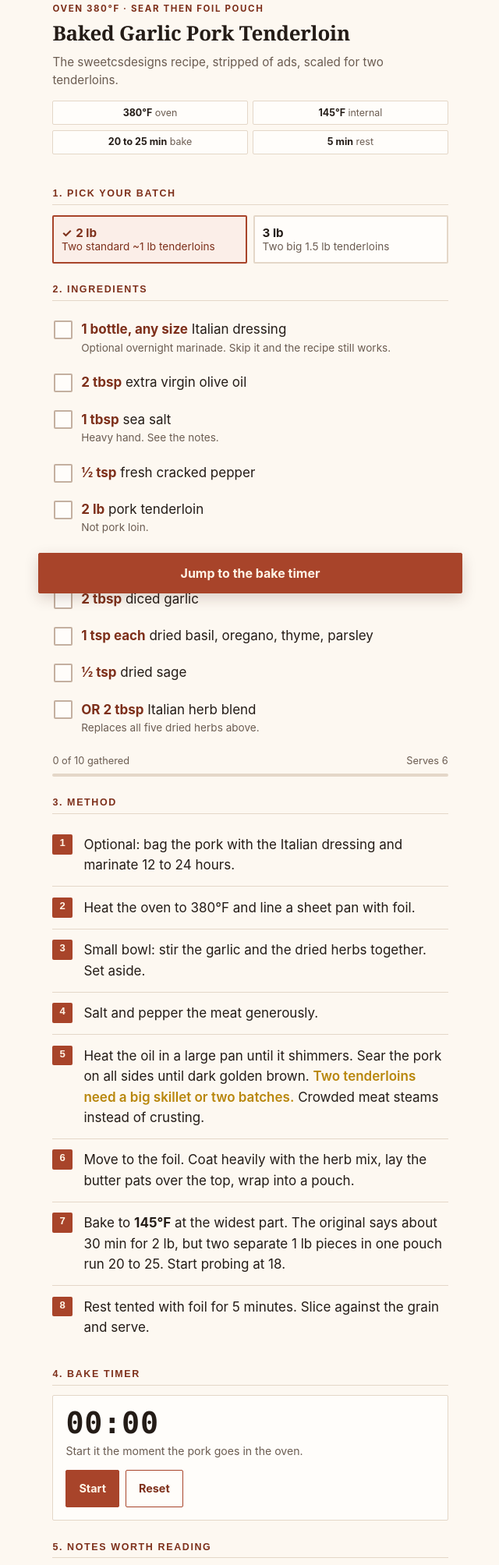
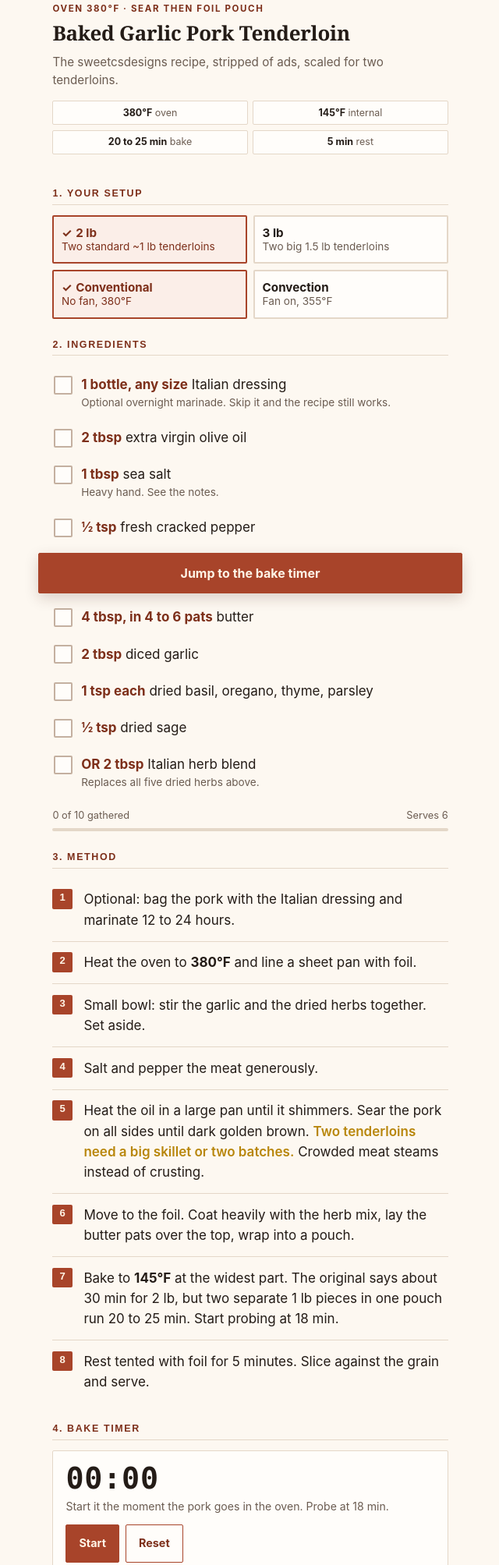
Before and after one commit to dpsoccerdude101/pork-tenderloin-recipe, a plain HTML site: page index.html in a window 1280 px wide. Shown: the part 23-2030 px from the top of the page at 78% size, without its empty margins (319-959 px from the left). Drawn offline with Linux system fonts and the light colour scheme.

Commit message:
Add convection oven toggle

```diff
--- a/index.html
+++ b/index.html
@@ -57,6 +57,7 @@ h2{
 
 /* batch toggle */
 .batch{display:grid;grid-template-columns:1fr 1fr;gap:.5rem}
+.batch + .batch{margin-top:.5rem}
 .batch button{
   font:inherit;font-size:.85rem;line-height:1.25;
   padding:.7rem .6rem;min-height:56px;
@@ -172,25 +173,33 @@ footer p{margin:.35rem 0}
 <div class="wrap">
 
 <header>
-  <p class="eyebrow">Oven 380&deg;F &middot; Sear then foil pouch</p>
+  <p class="eyebrow">Oven <span id="ebtemp">380&deg;F</span> &middot; Sear then foil pouch</p>
   <h1>Baked Garlic Pork Tenderloin</h1>
   <p class="sub">The sweetcsdesigns recipe, stripped of ads, scaled for two tenderloins.</p>
   <ul class="chips">
-    <li><b>380&deg;F</b> oven</li>
+    <li><b id="chiptemp">380&deg;F</b> oven</li>
     <li><b>145&deg;F</b> internal</li>
-    <li><b>20 to 25 min</b> bake</li>
+    <li><b id="chiptime">20 to 25 min</b> bake</li>
     <li><b>5 min</b> rest</li>
   </ul>
 </header>
 
 <section>
-  <h2>1. Pick your batch</h2>
+  <h2>1. Your setup</h2>
   <div class="batch">
     <button type="button" id="b1" aria-pressed="true" data-batch="a">
       <b><span class="tick" aria-hidden="true">&#10003;</span>2 lb</b>Two standard ~1 lb tenderloins
     </button>
     <button type="button" id="b2" aria-pressed="false" data-batch="b">
       <b><span class="tick" aria-hidden="true">&#10003;</span>3 lb</b>Two big 1.5 lb tenderloins
+    </button>
+  </div>
+  <div class="batch">
+    <button type="button" id="m1" aria-pressed="true" data-mode="c">
+      <b><span class="tick" aria-hidden="true">&#10003;</span>Conventional</b>No fan, 380&deg;F
+    </button>
+    <button type="button" id="m2" aria-pressed="false" data-mode="v">
+      <b><span class="tick" aria-hidden="true">&#10003;</span>Convection</b>Fan on, 355&deg;F
     </button>
   </div>
 </section>
@@ -217,12 +226,12 @@ footer p{margin:.35rem 0}
   <h2>3. Method</h2>
   <ol class="steps">
     <li>Optional: bag the pork with the Italian dressing and marinate 12 to 24 hours.</li>
-    <li>Heat the oven to 380&deg;F and line a sheet pan with foil.</li>
+    <li>Heat the oven to <b id="steptemp">380&deg;F</b> and line a sheet pan with foil.</li>
     <li>Small bowl: stir the garlic and the dried herbs together. Set aside.</li>
     <li>Salt and pepper the meat generously.</li>
     <li>Heat the oil in a large pan until it shimmers. Sear the pork on all sides until dark golden brown. <span class="warn">Two tenderloins need a big skillet or two batches.</span> Crowded meat steams instead of crusting.</li>
     <li>Move to the foil. Coat heavily with the herb mix, lay the butter pats over the top, wrap into a pouch.</li>
-    <li>Bake to <b>145&deg;F</b> at the widest part. The original says about 30 min for 2 lb, but two separate 1 lb pieces in one pouch run 20 to 25. Start probing at 18.</li>
+    <li>Bake to <b>145&deg;F</b> at the widest part. The original says about 30 min for 2 lb, but two separate 1 lb pieces in one pouch run <span id="steptime">20 to 25 min</span>. Start probing at <span id="probeat">18</span> min.</li>
     <li>Rest tented with foil for 5 minutes. Slice against the grain and serve.</li>
   </ol>
 </section>
@@ -242,6 +251,7 @@ footer p{margin:.35rem 0}
 <section>
   <h2>5. Notes worth reading</h2>
   <ul class="notes">
+    <li class="hot" id="convnote" hidden><b>Convection.</b> Fan on means drop the dial 25&deg;F and start checking about 25% earlier, so 355&deg;F and probe at 13 min. Two cooks here: the fan speeds heat into the pouch, but it never touches the meat because the foil shields it. That means no extra browning and no drying out, which is the usual convection complaint. Keep the pouch clear of the back wall so it cannot sit over the fan inlet.</li>
     <li class="hot">Go by temperature, not time. Pink in the middle is fine the moment the thermometer reads <b>145&deg;F</b>.</li>
     <li>The recipe's <b>1 tbsp of salt</b> for 2 lb is roughly double what you would normally use. Season to taste instead of dumping it in.</li>
     <li>Sear the two pieces in batches if your pan is tight. The crust is the whole point of that step.</li>
@@ -321,6 +331,39 @@ footer p{margin:.35rem 0}
   var jumpBar = document.getElementById('bar');
   var jumpBtn = document.getElementById('jumpbtn');
 
+  var MODE = {
+    c: { temp: "380\u00B0F", time: "20 to 25 min", probe: 18, warn: 1080, now: 1320, conv: false },
+    v: { temp: "355\u00B0F", time: "17 to 22 min", probe: 13, warn: 780, now: 1020, conv: true }
+  };
+  var mode = "c";
+  var m1 = document.getElementById('m1');
+  var m2 = document.getElementById('m2');
+  var convNote = document.getElementById('convnote');
+
+  function idleText(){
+    return "Start it the moment the pork goes in the oven. Probe at " + MODE[mode].probe + " min.";
+  }
+  function setMode(which){
+    mode = which;
+    var M = MODE[which];
+    m1.setAttribute('aria-pressed', String(which === 'c'));
+    m2.setAttribute('aria-pressed', String(which === 'v'));
+    document.getElementById('ebtemp').innerHTML = M.temp;
+    document.getElementById('chiptemp').innerHTML = M.temp;
+    document.getElementById('chiptime').innerHTML = M.time;
+    document.getElementById('steptemp').innerHTML = M.temp;
+    document.getElementById('steptime').textContent = M.time;
+    document.getElementById('probeat').textContent = String(M.probe);
+    convNote.hidden = !M.conv;
+    if (!tick) {
+      box.classList.remove('warn', 'now');
+      clock.textContent = "00:00";
+      state.textContent = idleText();
+    }
+  }
+  m1.addEventListener('click', function(){ setMode('c'); });
+  m2.addEventListener('click', function(){ setMode('v'); });
+
   function fmt(s){
     var m = Math.floor(s / 60), r = s % 60;
     return (m < 10 ? "0" : "") + m + ":" + (r < 10 ? "0" : "") + r;
@@ -340,17 +383,18 @@ footer p{margin:.35rem 0}
     if (navigator.vibrate) { navigator.vibrate(400); }
   }
   function render(){
+    var M = MODE[mode];
     var s = Math.floor((Date.now() - t0) / 1000);
     clock.textContent = fmt(s);
     box.classList.remove('warn', 'now');
-    if (s < 1080) {
-      state.textContent = "Baking. Start probing at 18 min.";
-    } else if (s < 1320) {
+    if (s < M.warn) {
+      state.textContent = "Baking. Start probing at " + M.probe + " min.";
+    } else if (s < M.now) {
       box.classList.add('warn');
-      state.textContent = "18 min gone. Probe the thickest part now, target 145\u00B0F.";
+      state.textContent = M.probe + " min gone. Probe the thickest part now, target 145\u00B0F.";
     } else {
       box.classList.add('now');
-      state.textContent = "22 min gone. At temp or past it, pull it out and rest 5 min.";
+      state.textContent = (M.now / 60) + " min gone. At temp or past it, pull it out and rest 5 min.";
     }
   }
   startBtn.addEventListener('click', function(){
@@ -361,7 +405,8 @@ footer p{margin:.35rem 0}
     render();
     tick = setInterval(function(){
       var s = Math.floor((Date.now() - t0) / 1000);
-      if (s === 1080 || s === 1320) { ring(); }
+      var M = MODE[mode];
+      if (s === M.warn || s === M.now) { ring(); }
       render();
     }, 1000);
   });
@@ -370,13 +415,15 @@ footer p{margin:.35rem 0}
     t0 = null;
     clock.textContent = "00:00";
     box.classList.remove('warn', 'now');
-    state.textContent = "Start it the moment the pork goes in the oven.";
+    state.textContent = idleText();
     startBtn.textContent = "Start";
     jumpBar.classList.remove('started');
   });
   jumpBtn.addEventListener('click', function(){
     document.getElementById('timerbox').scrollIntoView({ behavior: "smooth", block: "center" });
   });
+
+  setMode('c');
 })();
 </script>
 </body>
```
